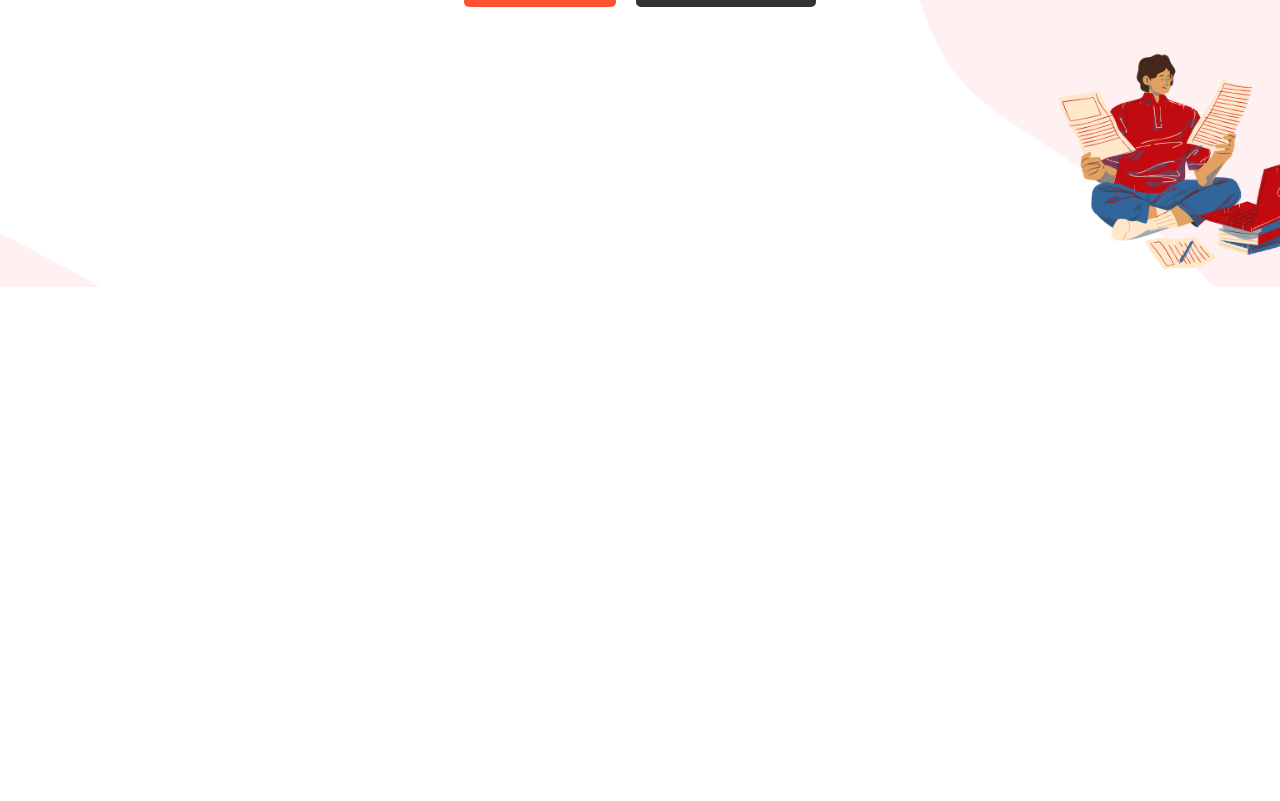
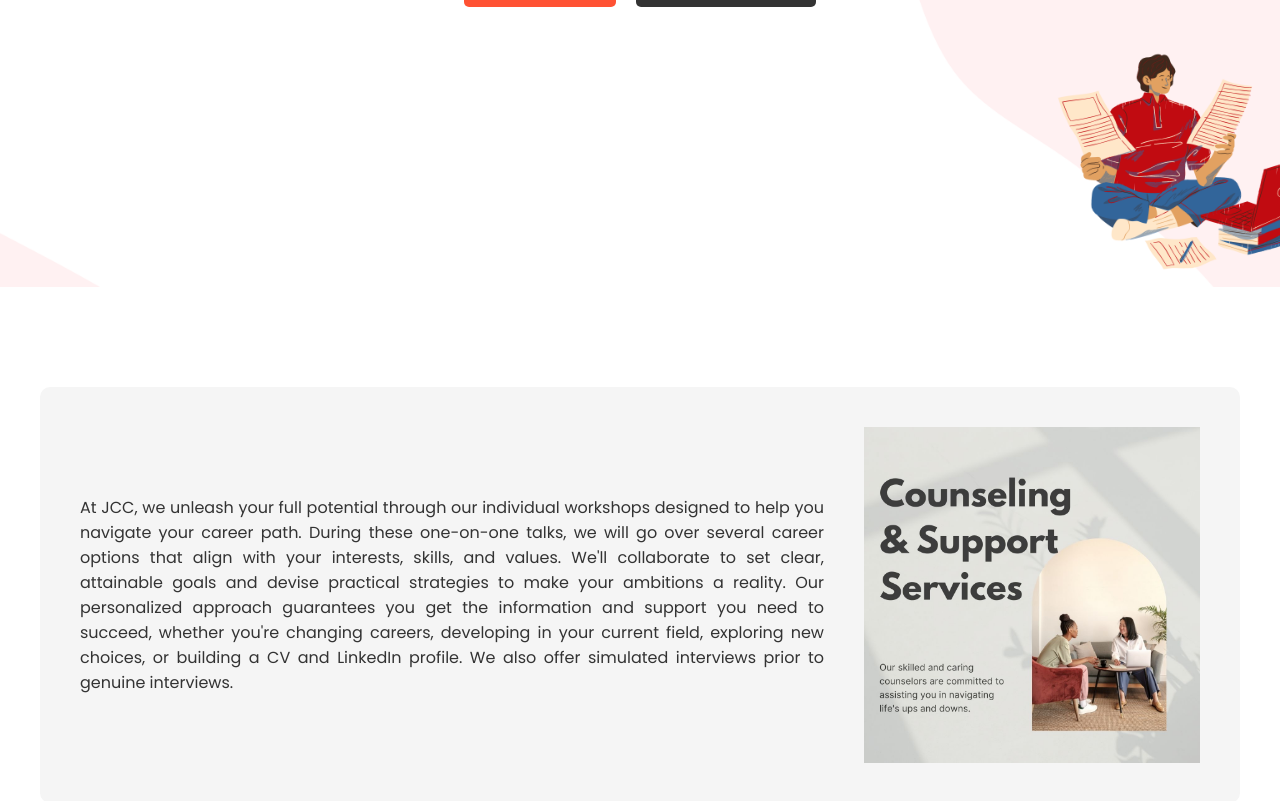
Before and after one commit to patilmanas04/JCC-Website, a React (Vite) app in the folder Client/: page / in a window 1280 px wide. Shown: the part 513-1314 px from the top of the page. Before the commit the page ends 800 px from the top, so only its background shows below. Built offline with nearby package versions, Linux system fonts and the light colour scheme.

Commit message:
Complete About Section development

```diff
--- a/Client/src/App.jsx
+++ b/Client/src/App.jsx
@@ -3,6 +3,7 @@ import './App.css'
 import { lightTheme } from './utils/themes'
 import Navbar from './components/Navbar'
 import HeroSection from './components/HeroSection/Index'
+import About from './components/About/Index'
 
 function App() {
 	return (
@@ -10,6 +11,7 @@ function App() {
 		<ThemeProvider theme={lightTheme}>
 			<Navbar />
 			<HeroSection />
+			<About />
 		</ThemeProvider>
 		</>
 	)
--- /dev/null
+++ b/Client/src/components/About/AboutElements.jsx
@@ -0,0 +1,59 @@
+import styled from "styled-components"
+
+export const AboutWrapper = styled.section`
+    background: ${({ theme }) => theme.background};
+    padding: 100px 40px;
+    width: 100%;
+    display: flex;
+    justify-content: center;
+    align-items: center;
+
+    @media screen and (max-width: 768px){
+        padding: 40px 20px;
+    }
+`
+
+export const AboutContainer = styled.div`
+    max-width: 1200px;
+    display: flex;
+    background-color: ${({ theme }) => theme.secondary};
+    justify-content: center;
+    align-items: center;
+    width: 100%;
+    padding: 40px;
+    border-radius: 10px;
+
+    @media screen and (max-width: 927px){
+        flex-direction: column;
+    }
+`
+
+export const AboutDescription = styled.p`
+    color: ${({ theme }) => theme.primary};
+    font-size: 16px;
+    width: 70%;
+    text-align: justify;
+
+    @media screen and (max-width: 1000px){
+        width: 50%;
+    }
+
+    @media screen and (max-width: 927px){
+        width: 100%;
+    }
+`
+
+export const AboutImage = styled.img`
+    width: 30%;
+    margin-left: 40px;
+
+    @media screen and (max-width: 1000px){
+        width: 50%;
+    }
+
+    @media screen and (max-width: 927px){
+        width: 100%;
+        margin-left: 0;
+        margin-top: 20px;
+    }
+`
--- /dev/null
+++ b/Client/src/components/About/Index.jsx
@@ -0,0 +1,18 @@
+import React from 'react'
+import AboutImg from '../../assets/about_image.jpg'
+import { AboutWrapper, AboutContainer, AboutDescription, AboutImage } from './AboutElements'
+
+const About = () => {
+    return (
+        <AboutWrapper id='aboutus'>
+            <AboutContainer>
+                <AboutDescription>
+                    At JCC, we unleash your full potential through our individual workshops designed to help you navigate your career path. During these one-on-one talks, we will go over several career options that align with your interests, skills, and values. We'll collaborate to set clear, attainable goals and devise practical strategies to make your ambitions a reality. Our personalized approach guarantees you get the information and support you need to succeed, whether you're changing careers, developing in your current field, exploring new choices, or building a CV and LinkedIn profile. We also offer simulated interviews prior to genuine interviews.
+                </AboutDescription>
+                <AboutImage src={AboutImg} alt="About" />
+            </AboutContainer>
+        </AboutWrapper>
+    )
+}
+
+export default About
--- a/Client/src/index.css
+++ b/Client/src/index.css
@@ -2,10 +2,10 @@
     margin: 0;
     padding: 0;
     box-sizing: border-box;
+    scroll-behavior: smooth;
 }
 
 body{
     font-family: 'Poppins', sans-serif;
     overflow-x: hidden;
-    scroll-behavior: smooth;
 }
```
Also changed, not shown: Client/src/assets/about_image.jpg (added).
